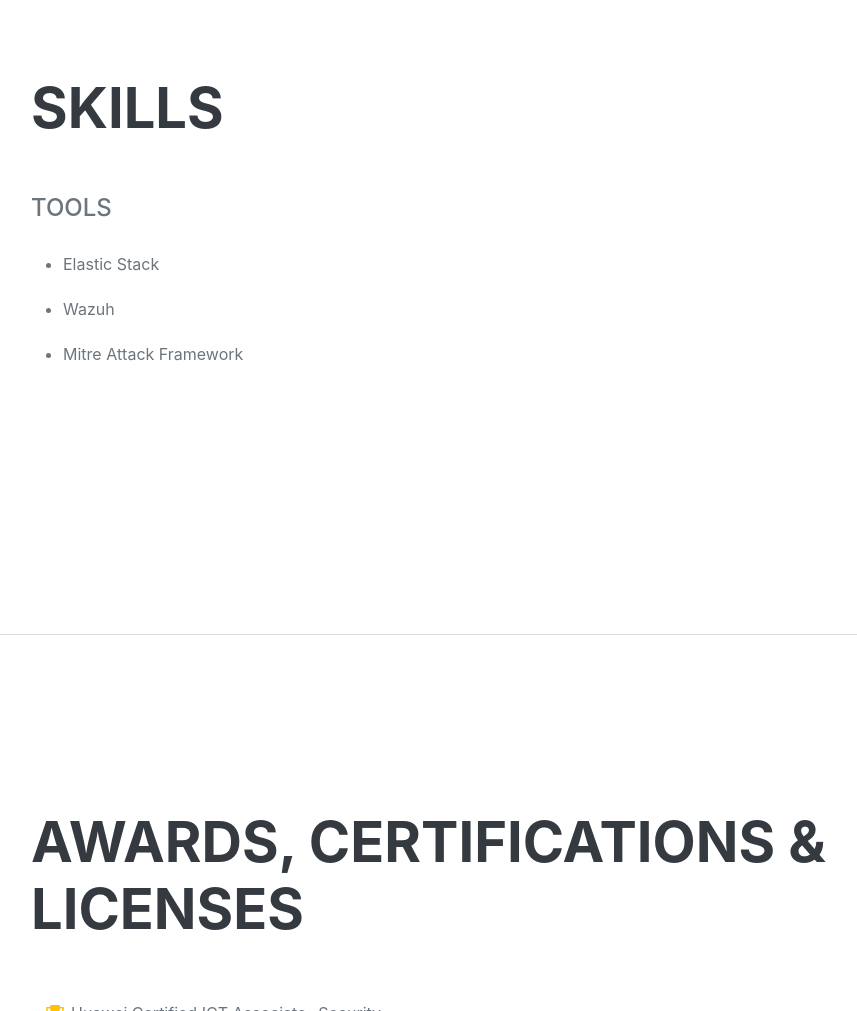
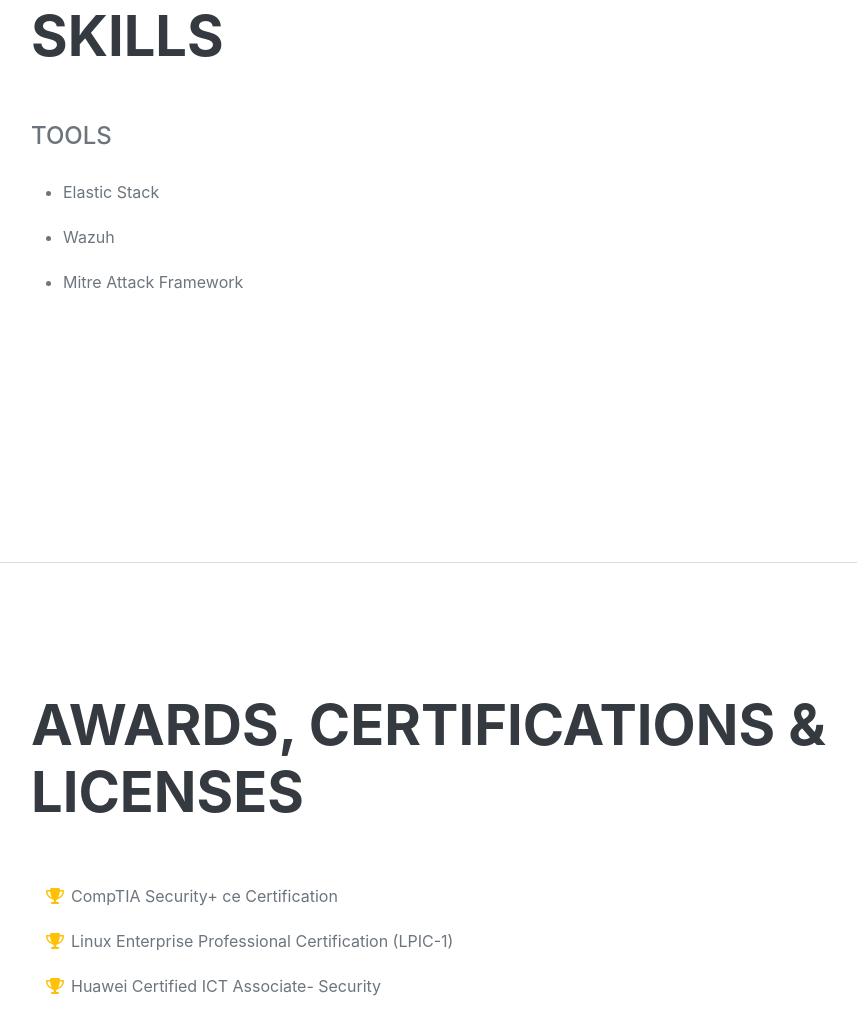
Before and after one commit to Restercuter/portfolio, a plain HTML site: page index.html in a window 1280 px wide. Shown: the part 3501-4512 px from the top of the page, without its empty margins (289-1146 px from the left). Drawn offline with nearby package versions, Linux system fonts and the light colour scheme; a web font is replaced by a local one.

Commit message:
Portfolio update

```diff
--- a/index.html
+++ b/index.html
@@ -64,7 +64,7 @@
                     <div class="social-icons">
                         <a class="social-icon" href="www.linkedin.com/in/restercuternyawira" target="_blank" title="linkedIn"><i class="fab fa-linkedin-in"></i></a>
                         <a class="social-icon" href="https://twitter.com/__paran0id__" target="_blank" title="twitter"><i class="fab fa-twitter"></i></a>
-                        <a class="social-icon" href="/RESTERCUTER_NYAWIRA-CV.pdf" download="RESTERCUTER_NYAWIRA-CV.pdf" title="My CV"><i class="fa fa-download"></i></a>
+                        <a class="social-icon" href="RESTERCUTER_NYAWIRA-CV.pdf" download="RESTERCUTER_NYAWIRA-CV.pdf" title="My CV"><i class="fa fa-download"></i></a>
                     </div>
                 </div>
             </section>
@@ -113,7 +113,6 @@
                                 <li>Design and develop security testing scenarios for clients.</li>
                                 <li>Design test plans and develop tools to aid penetration test automation and effectiveness.</li>
                                 <li>Support the Delivery team in offering Incident Response &amp; Forensic Investigation Services to clients.</li>
-                                <li>Setting standards and reviewing policies and procedures globally that meet the requirements under the GDPR and any localization requirements in countries of operation.</li>
                                 <li>Conducting training on cyber security awareness</li>
                             </ul>
 
@@ -179,6 +178,14 @@
                     <ul class="fa-ul mb-0" style="line-height: 45px;">
                         <li>
                             <span class="fa-li"><i class="fas fa-trophy text-warning"></i></span>
+                            CompTIA Security+ ce Certification
+                        </li>
+                        <li>
+                            <span class="fa-li"><i class="fas fa-trophy text-warning"></i></span>
+                            Linux Enterprise Professional Certification (LPIC-1)
+                        </li>
+                        <li>
+                            <span class="fa-li"><i class="fas fa-trophy text-warning"></i></span>
                             Huawei Certified ICT Associate- Security
                         </li>
                         <li>
```
Also changed, not shown: 1 other file.
